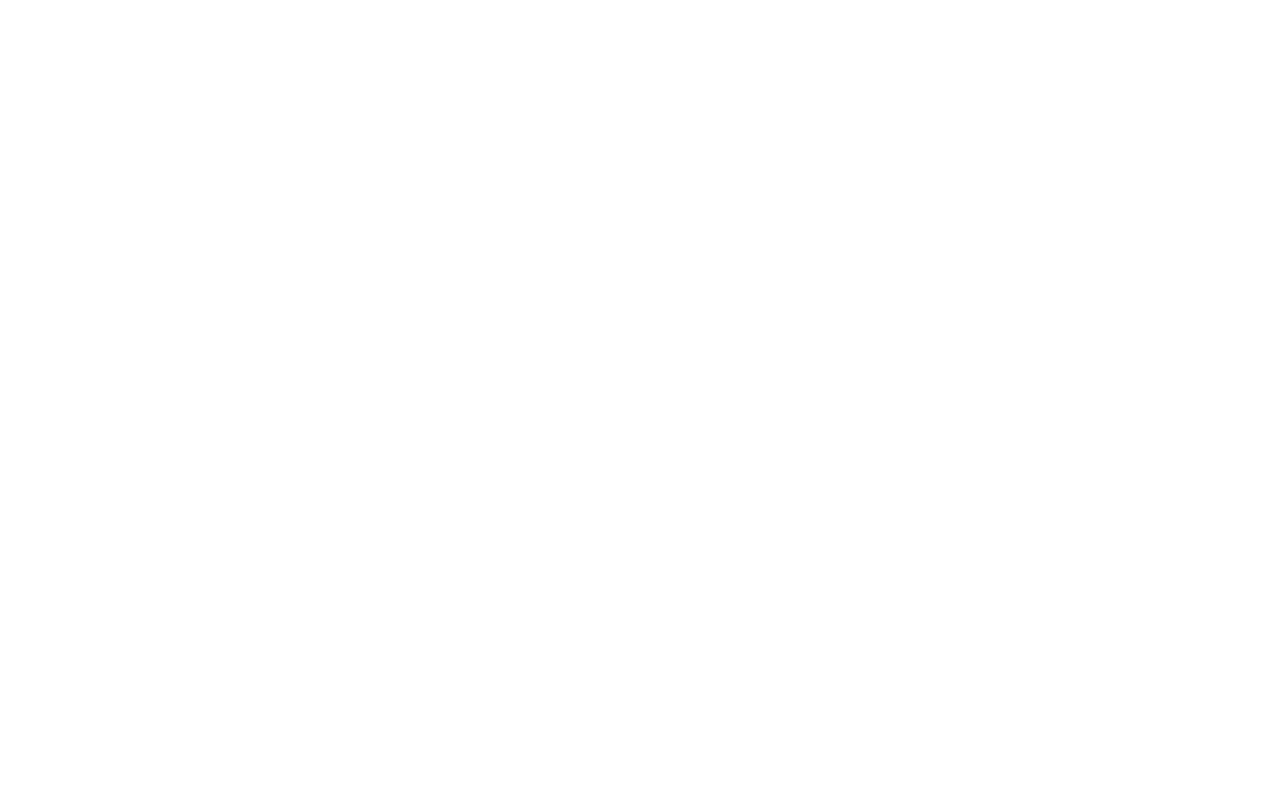
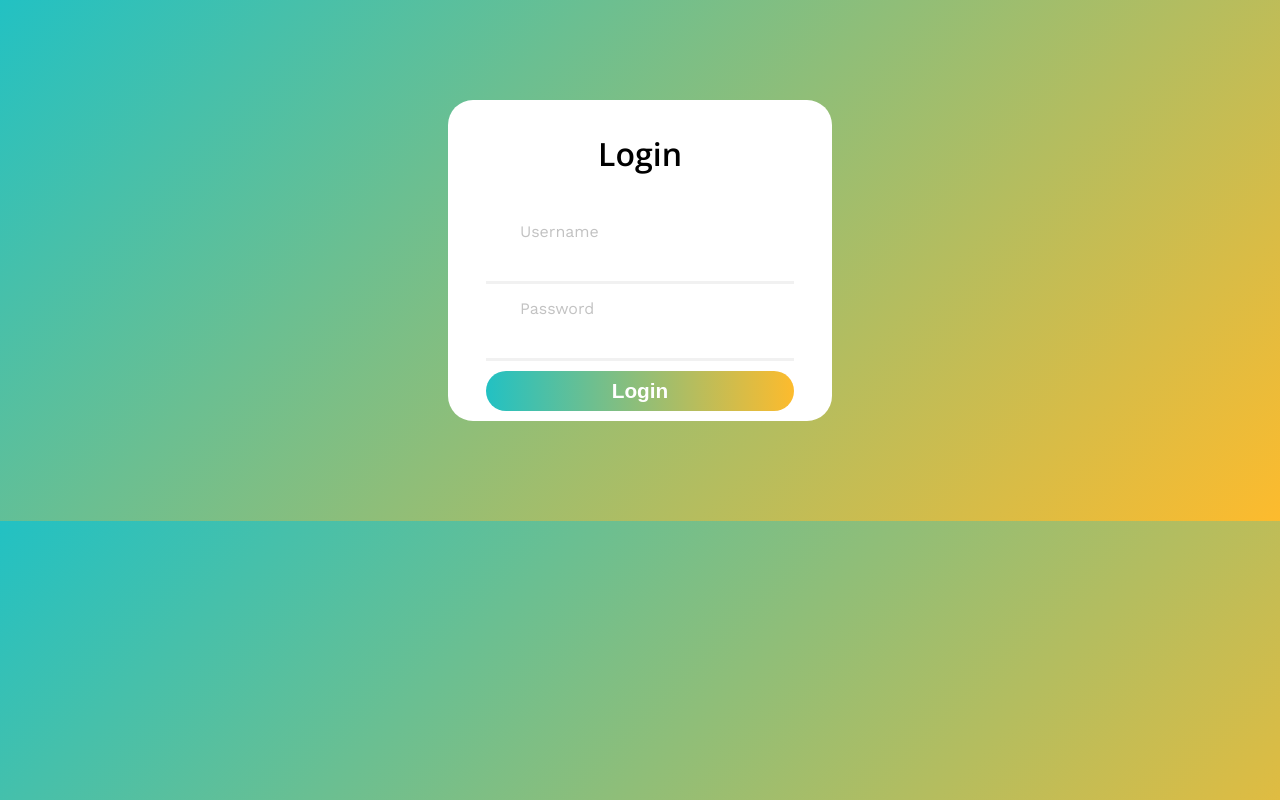
Before and after one commit to AbradolfLinckler/Banking-System, a React (Create React App) app in the folder client/: page /emplogin in a window 1280 px wide. Before the commit this address had no page. Built offline with nearby package versions, Linux system fonts and the light colour scheme.

Commit message:
home done

```diff
--- a/client/src/App.js
+++ b/client/src/App.js
@@ -1,9 +1,10 @@
 import './App.css';
-import Login from './pages/login/Login.jsx';
 import Register from './pages/register/Register';
 import Transactions from './pages/transactions/Transactions';
+import Dashboard from './pages/dashboard/Dashboard';
 import ReactDOM from "react-dom/client";
-
+import Home from './pages/home/Home';
+import EmpLogin from './pages/emplogin/EmpLogin';
 import {
   BrowserRouter as Router,
   Routes,
@@ -15,10 +16,12 @@
   return (
     <Router>
       <Routes>
-      <Route exact path='/' element={<Login />}></Route>
-      <Route exact path='/login' element={<Login />}></Route>
+      <Route exact path='/' element={<Home />}></Route>
+      <Route exact path='/emplogin' element={<EmpLogin />}></Route>
+      <Route exact path='/emplogin' element={<EmpLogin />}></Route>
       <Route exact path='/register' element={<Register />}></Route>
       <Route exact path='/transactions' element={<Transactions />}></Route>
+      <Route exact path='/dashboard' element={<Dashboard />}></Route>
       </Routes>
     </Router>
   );
--- /dev/null
+++ b/client/src/pages/dashboard/Dashboard.jsx
@@ -0,0 +1,9 @@
+import React from 'react'
+
+export default function Dashboard() {
+  return (
+    <div>
+
+    </div>
+  )
+}
--- /dev/null
+++ b/client/src/pages/dashboard/dashboard.css
@@ -0,0 +1,5 @@
+body{
+  background: rgb(34,193,195);
+  background: linear-gradient(135deg, rgba(34,193,195,1) 0%,     rgba(253,187,45,1) 100%);
+  font-family: "work sans";
+}
--- a/client/src/pages/login/Login.jsx
+++ b/client/src/pages/emplogin/EmpLogin.jsx
@@ -2,21 +2,25 @@
 import './login.css';
 import axios from 'axios';
 
-export default function Login() {
+export default function EmpLogin() {
 
   const [username,setUserName]=useState("");
   const [password,setPassword]=useState("");
+  const [wc,setWc]=useState(false);
 
 
   const submit = async ()=>{
+    setWc(false);
     console.log("button pressed");
-    axios.post("http://localhost:8000/api/insert",{"username": username, "password": password}).then(()=>{
+    axios.post("http://localhost:8000/api/emplogin",{"username": username, "password": password}).then((res)=>{
+      console.log(res.data.length);
+      if(res.data.length===0) setWc(true);
+      else{
+        localStorage.setItem("user",JSON.stringify(res.data));
+        window.location='/dashboard';
+      }
       console.log("Successful request!");
     })
-  }
-
-  const register=()=>{
-
   }
 
   return (
@@ -34,12 +38,10 @@
           <input type={'password'} onChange={(e)=>{
           setPassword(e.target.value)
           }}></input>
+          {wc && <p>*Wrong credentials</p>}
         </div>
         <div id='button' className='row'>
           <button onClick={submit}>Login</button>
-        </div>
-        <div id='button' className='row'>
-          <button onClick={register}>Register</button>
         </div>
 
       </div>
--- /dev/null
+++ b/client/src/pages/home/Home.jsx
@@ -0,0 +1,22 @@
+import React from 'react'
+
+export default function Home() {
+  return (
+    <div className='home' id='loginform'>
+      <h1 id='headerTitle'>Home</h1>
+      <div className='form'>
+      <div id='button' className='row'>
+          <button onClick={()=>window.location='/transactions'}>Banking</button>
+        </div>
+        <div id='button' className='row'>
+          <button onClick={()=>window.location='/emplogin'}>Employee Login</button>
+        </div>
+        <div id='button' className='row'>
+          <button onClick={()=>window.location='/about'}>About Us</button>
+        </div>
+
+      </div>
+
+    </div>
+  )
+}
--- a/client/src/pages/transactions/Transactions.jsx
+++ b/client/src/pages/transactions/Transactions.jsx
@@ -7,7 +7,7 @@
   const [pin, setPin] = useState(0);
   const [type, setType] = useState("Deposit");
   const [showAc, setShowAc] = useState(false);
-  const [sender, setSender] = useState(0);
+  const [sender, setSender] = useState(null);
   const [receiver, setReceiver] = useState(0);
   const [wp, setWp] = useState(false);
   const [ib, setIb] =useState(false);
@@ -38,7 +38,7 @@
       <div className='form'>
         <div className='row'>
           <label className='label1'>Sender's Account No</label>
-          <input type={'text'} onChange={(e)=>{
+          <input type={'text'} value={sender} onChange={(e)=>{
             setSender(e.target.value)
           }}></input>
         </div>
```
Also changed, not shown: client/src/pages/about/About.jsx (added), client/src/pages/emplogin/login.css (renamed from client/src/pages/login/login.css), client/src/pages/home/home.css (added), 1 other file (tests, documents, lock files or other folders).
